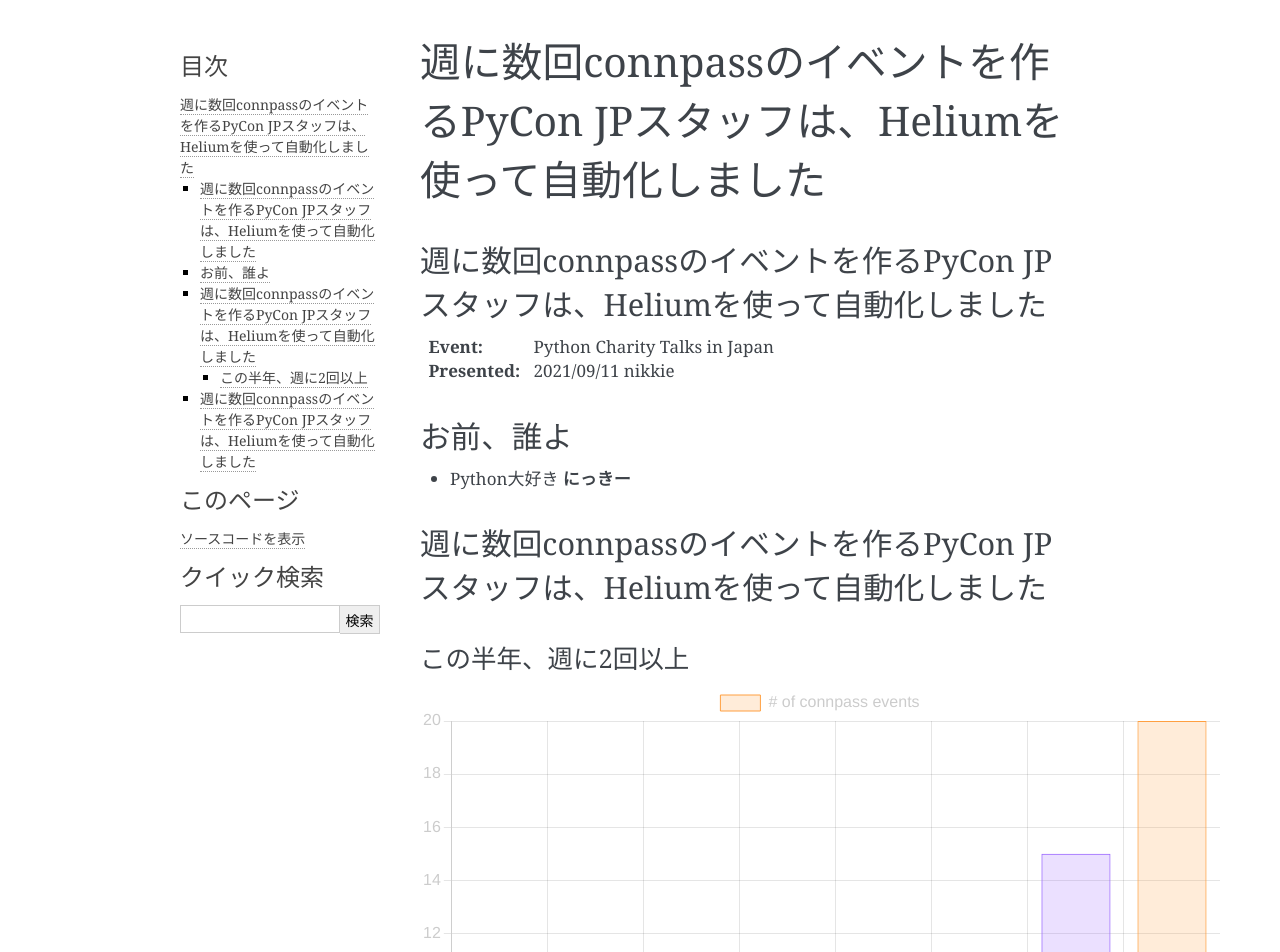
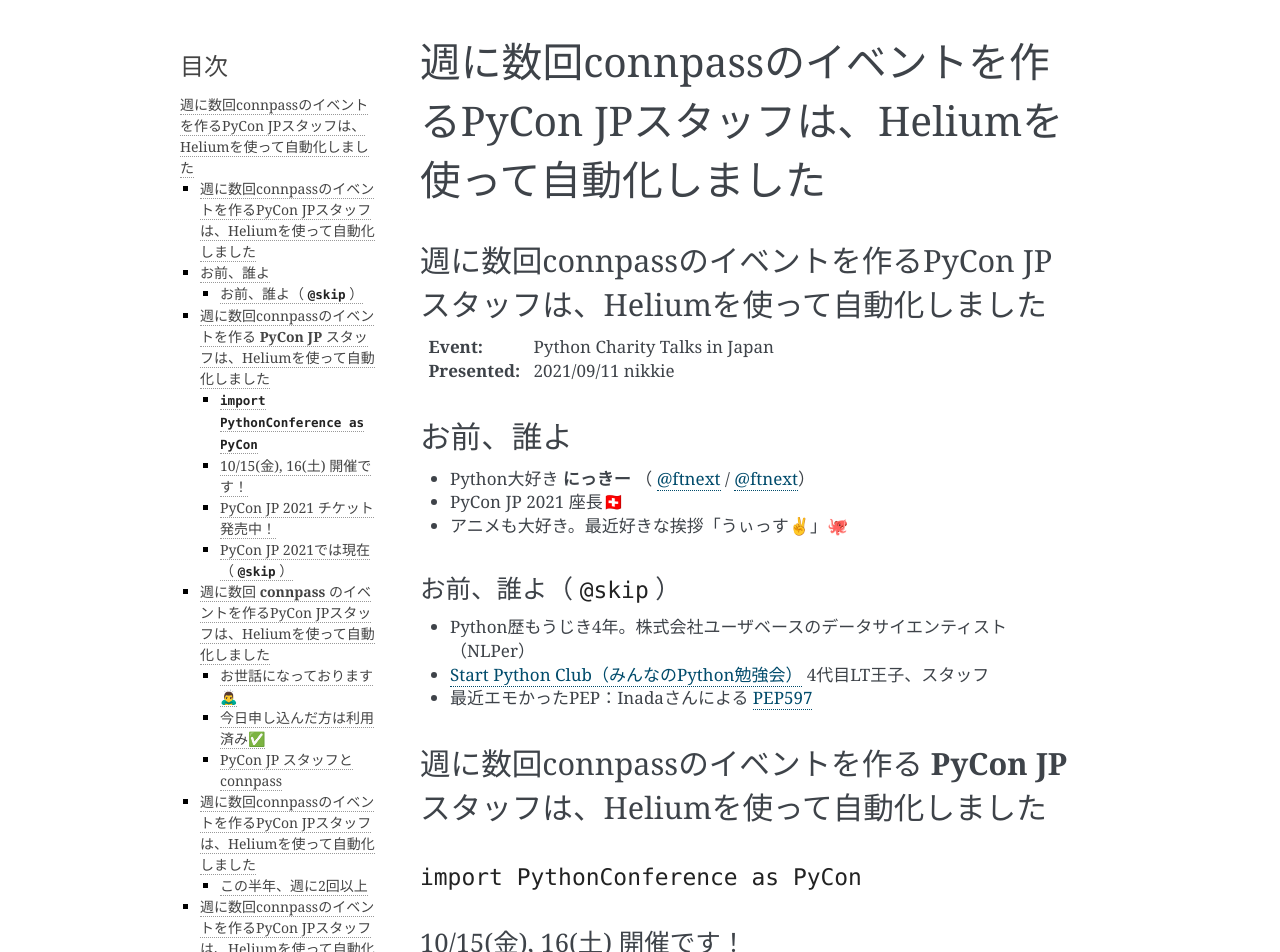
Before and after one commit to ftnext/2021_slides, a Sphinx documentation site: the page built from source/pycharity_Sep_lt/automate_connpass_with_helium.rst, in a window 1280 px wide and 1400 px high. Shown: the top 952 px of the window. Built offline with Sphinx 7.4.7, drawn with Linux system fonts in a browser that asks for light colours; nearby versions of some CDN libraries; some of the changed text lies outside the part shown.

Commit message:
[feat] Draft pycharity LT slide first half

```diff
--- a/source/pycharity_Sep_lt/automate_connpass_with_helium.rst
+++ b/source/pycharity_Sep_lt/automate_connpass_with_helium.rst
@@ -11,7 +14,66 @@
 お前、誰よ
 ============================================================
 
-* Python大好き **にっきー**
+* Python大好き **にっきー** （:raw-html:`<i class="fab fa-twitter"></i>` `@ftnext <https://twitter.com/ftnext>`_ / :raw-html:`<i class="fab fa-github"></i>` `@ftnext <https://github.com/ftnext>`_）
+* PyCon JP 2021 座長🇨🇭
+* アニメも大好き。最近好きな挨拶「うぃっす✌️」🐙
+
+お前、誰よ（ ``@skip`` ）
+------------------------------------------------
+
+* Python歴もうじき4年。株式会社ユーザベースのデータサイエンティスト（NLPer）
+* `Start Python Club（みんなのPython勉強会） <https://startpython.connpass.com/>`_ 4代目LT王子、スタッフ
+* 最近エモかったPEP：Inadaさんによる `PEP597 <https://www.python.org/dev/peps/pep-0597/>`_
+
+週に数回connpassのイベントを作る **PyCon JP** スタッフは、Heliumを使って自動化しました
+========================================================================================================================
+
+``import PythonConference as PyCon``
+------------------------------------------------
+
+10/15(金), 16(土) 開催です！
+------------------------------------------------
+
+.. raw:: html
+
+    <iframe width="640" height="480" src="https://2021.pycon.jp/" title="PyCon JP 2021 Webサイト"></iframe>
+
+PyCon JP 2021 チケット発売中！
+------------------------------------------------
+
+* https://pyconjp.connpass.com/event/221241/ （申込250名(50%)超え🎉）
+* 早期購入特典🍕、まだ間に合う！🇲🇬
+
+PyCon JP 2021では現在（ ``@skip`` ）
+------------------------------------------------
+
+* `9/17(金)まで <https://pyconjp.blogspot.com/2021/09/closed-sponsor-application.html>`_ 、 `スポンサー募集中 <https://pyconjp.blogspot.com/2021/06/pycon-jp-2021-2notice-of-start-of.html>`_
+* `9月末まで、サポートスタッフを募集中 <https://pyconjp.blogspot.com/2021/09/pyconjp-2021-support-staff.html>`_ Help, please!🙏
+* :raw-html:`<i class="fab fa-twitter"></i>` `@pyconjapan <https://twitter.com/pyconjapan>`_ や `PyCon JP Blog <https://pyconjp.blogspot.com/search/label/pyconjp2021>`_ で発信しています。フォローしてもらえると嬉しいです😃
+
+週に数回 **connpass** のイベントを作るPyCon JPスタッフは、Heliumを使って自動化しました
+========================================================================================================================
+
+お世話になっております🙇‍♂️
+------------------------------------------------
+
+.. figure:: ../_static/pycharity_Sep_lt/202109_connpass_first_view.png
+
+    https://connpass.com/
+
+今日申し込んだ方は利用済み✅
+------------------------------------------------
+
+.. figure:: ../_static/pycharity_Sep_lt/202109_pycharity_connpass.png
+
+    https://pyconjp.connpass.com/event/218154/
+
+PyCon JP スタッフとconnpass
+------------------------------------------------
+
+    スタッフmtgの参加者管理に利用
+
+`PyCon JP スタッフナレッジベース connpassの項 <https://pyconjp.atlassian.net/wiki/spaces/pyconjp/pages/1019150497/connpass>`_ より
 
 週に数回connpassのイベントを作るPyCon JPスタッフは、Heliumを使って自動化しました
 ========================================================================================================================
```
Also changed, not shown: other parts of source/pycharity_Sep_lt/automate_connpass_with_helium.rst (+3 -0 lines).
